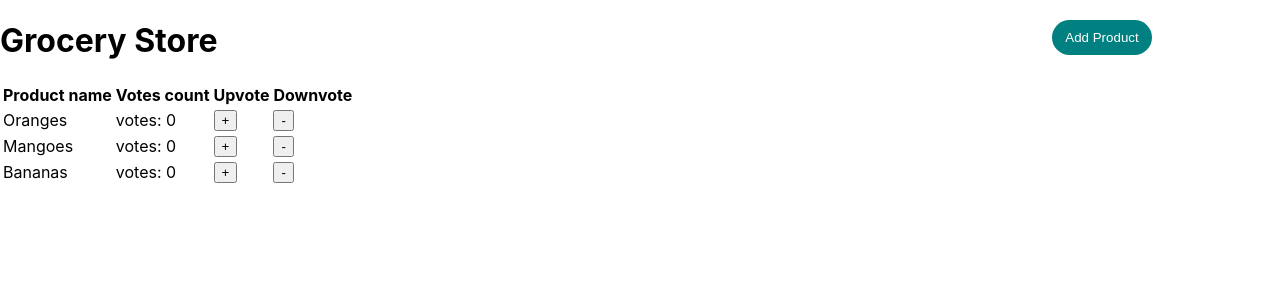
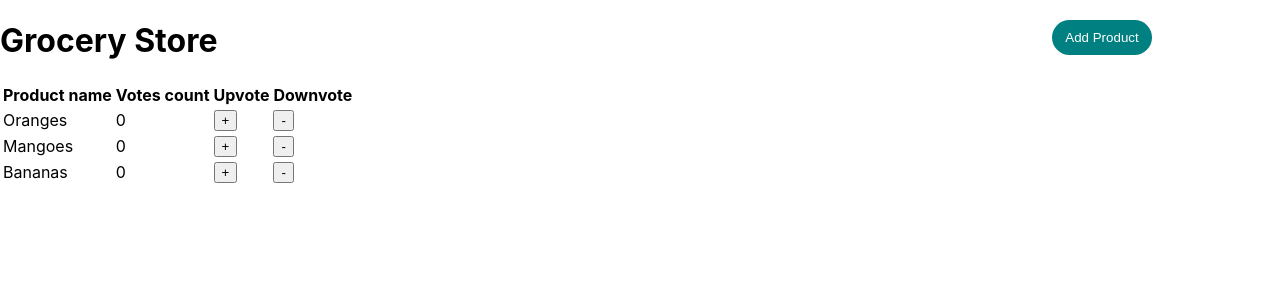
Before and after one commit to fkahindi/grocery-app, a React (Create React App) app: page / in a window 1280 px wide. Shown: the top 300 px of the page. Built offline with nearby package versions, Linux system fonts and the light colour scheme.

Commit message:
upvote and downvote products

```diff
--- a/src/components/App.js
+++ b/src/components/App.js
@@ -1,9 +1,8 @@
 import React,{useState} from "react";
 import Header from "./Header";
-import Product from "./Product";
+import ProductList from "./ProductList";
 
 const App =()=>{
-
   const [products, setProducts] =useState([
     {
       id:1,
@@ -21,17 +20,33 @@ const App =()=>{
       votes:0,
     },
   ])
- const upVote =()=>{
-   console.log("Upvoting...")
+
+
+ const upVote =(id)=>{
+   setProducts(
+     products.map(product=>
+       product.id === id
+       ? {...product, votes: product.votes+1}
+       : product
+      )
+   )
  }
- const downVote=()=>{
-   console.log("Downvoting...")
+ const downVote=(id)=>{
+  setProducts(
+     products.map(product=>{
+     if(product.id === id){
+       return {...product, votes: product.votes-1}
+     }else{
+       return product
+     }
+   })
+  )
  }
   return(
     <>
       <Header />
-      <Product
-        products={products}
+      <ProductList
+        productProps={products}
         handleUpVote={upVote}
         handleDownVote={downVote}
 
--- a/src/components/Product.js
+++ b/src/components/Product.js
@@ -1,30 +1,14 @@
 import React from "react";
 
-const Product =props=>{
-
+const Product = props =>{
+  const {id, title, votes} = props.product
   return(
-    <>
-      <table>
-        <thead>
-          <tr>
-            <th>Product name</th>
-            <th>Votes count</th>
-            <th>Upvote</th>
-            <th>Downvote</th>
-          </tr>
-        </thead>
-          <tbody>
-            {props.products.map(product=>(
-            <tr key={product.id}>
-              <td><span className="">{product.title}</span>{" "}</td>
-              <td><span className="">votes: {product.votes}</span></td>
-              <td><button className="btn" onClick={props.handleUpVote}> + </button></td>
-              <td><button className="btn" onClick={props.handleDownVote}> - </button></td>
-            </tr>
-            )) }
-          </tbody>
-      </table>
-    </>
+    <tr>
+      <td><span className="product-title">{title}</span>{" "}</td>
+      <td><span className="votes">{votes}</span></td>
+      <td><button className="btn" onClick={()=>props.handleUpVote(id)}> + </button></td>
+      <td><button className="btn" onClick={()=>props.handleDownVote(id)}> - </button></td>
+    </tr>
   )
 }
 export default Product
--- /dev/null
+++ b/src/components/ProductList.js
@@ -0,0 +1,30 @@
+import React from "react";
+import Product from "./Product";
+const ProductList =props=>{
+  return(
+    <>
+    <table>
+        <thead>
+          <tr>
+            <th>Product name</th>
+            <th>Votes count</th>
+            <th>Upvote</th>
+            <th>Downvote</th>
+          </tr>
+        </thead>
+          <tbody>
+                {props.productProps.map(product =>(
+                  <Product
+                    className="product-item"
+                    key={product.id}
+                    product={product}
+                    handleUpVote={props.handleUpVote}
+                    handleDownVote={props.handleDownVote}
+                  />
+                )) }
+          </tbody>
+      </table>
+    </>
+  )
+}
+export default ProductList
```
